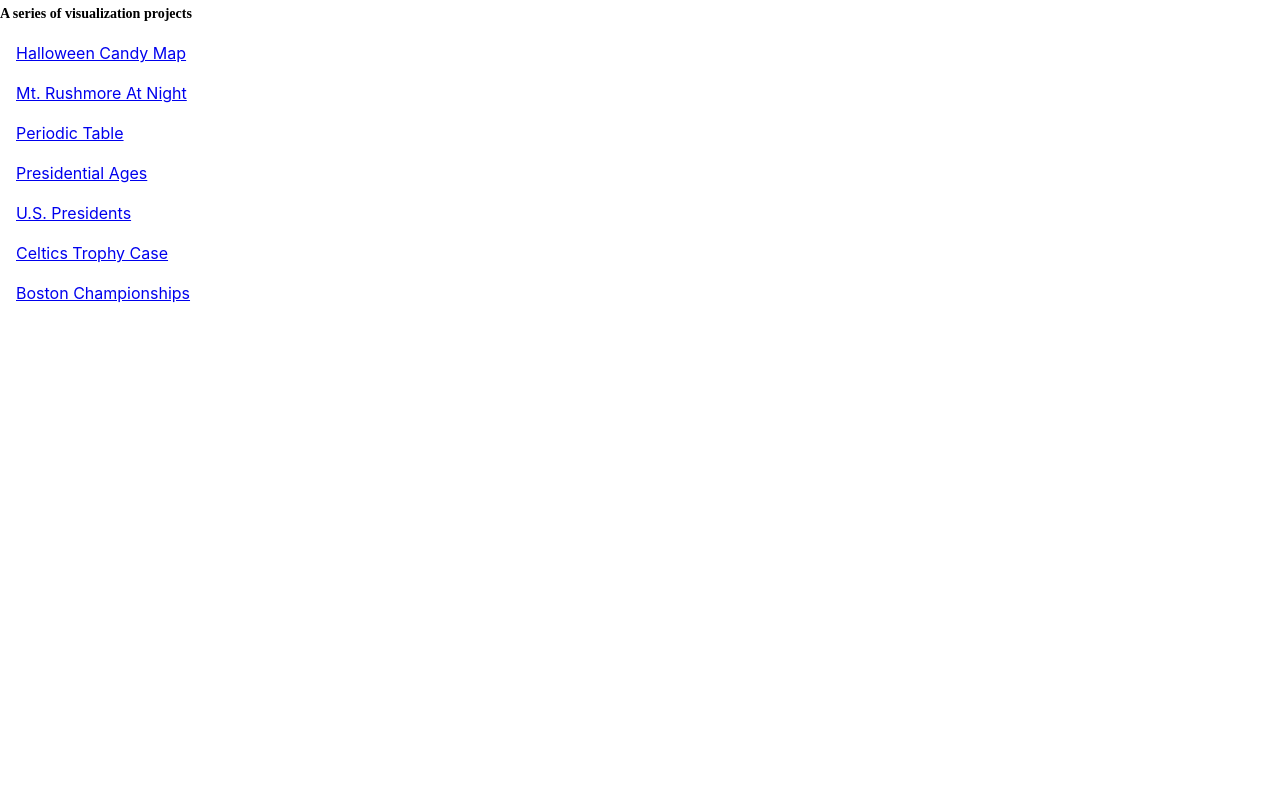
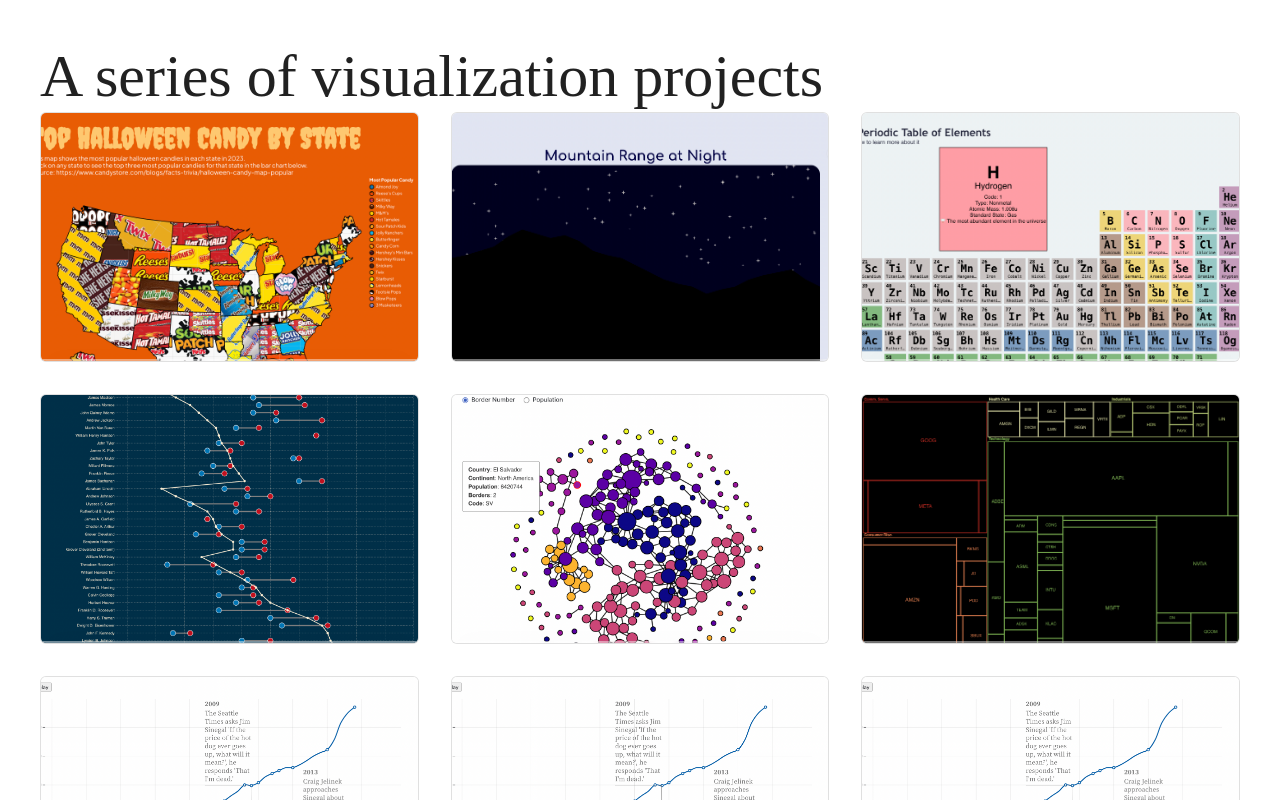
Before and after one commit to kgarrity22/chorts, a React (Vite) app: page /home in a window 1280 px wide. Built offline with nearby package versions, Linux system fonts and the light colour scheme; a web font is replaced by a local one.

Commit message:
feat: add project card styling

```diff
--- a/package.json
+++ b/package.json
@@ -13,7 +13,8 @@
     "@emotion/react": "^11.13.3",
     "@emotion/styled": "^11.13.0",
     "@mui/material": "^6.1.1",
-    "@nivo/core": "^0.87.0",
+    "@nivo/bar": "^0.88.0",
+    "@nivo/core": "^0.88.0",
     "react": "^18.3.1",
     "react-dom": "^18.3.1",
     "react-router-dom": "^6.26.2",
--- /dev/null
+++ b/src/components/project-card.tsx
@@ -0,0 +1,87 @@
+import {
+  Box,
+  Card,
+  CardContent,
+  CardMedia,
+  Link,
+  Typography,
+  useTheme,
+} from "@mui/material";
+
+export const VizCard = ({
+  name,
+  url,
+  img,
+}: {
+  name: string;
+  url: string;
+  img: string;
+}) => {
+  const theme = useTheme();
+  return (
+    <Link href={url}>
+      <Card
+        variant="outlined"
+        sx={{
+          minHeight: 250,
+          maxHeight: 300,
+          position: "relative",
+          // border: "1px solid rgba(255, 255, 255, 0.3)",
+          transition: "0.2s",
+          "&:hover": {
+            transform: "scale(1.1)",
+            ".MuiCardContent-root": {
+              height: 120,
+              bottom: 0,
+              right: 0,
+              left: 0,
+              transition: "0.5s height",
+            },
+            ".text": {
+              opacity: 1,
+              transition: "1s opacity 0.2s",
+            },
+          },
+        }}
+      >
+        <CardMedia
+          component="img"
+          image={`/src/assets/charts-imgs/${img || "costco-hotdog.png"}`}
+          alt={`${name}-viz`} // project name
+          sx={{
+            height: 300,
+            objectFit: "cover",
+            position: "absolute",
+          }}
+        />
+        <CardContent
+          sx={{
+            background: "rgba(255, 255, 255, 0.2)",
+            boxShadow: "0 4px 30px rgba(0, 0, 0, 0.1)",
+            backdropFilter: "blur(5px)",
+            WebkitBackdropFilter: "blur(5px)",
+            border: "1px solid rgba(255, 255, 255, 0.3)",
+            height: 0,
+            padding: 0,
+            position: "absolute",
+            bottom: 0,
+            right: 0,
+            left: 0,
+            "&:last-child": {
+              paddingBottom: 0,
+            },
+          }}
+        >
+          <Box className="text" sx={{ opacity: 0, m: theme.spacing(1) }}>
+            <Typography gutterBottom variant="h5" component="div">
+              {name}
+            </Typography>
+            <Typography variant="body2" sx={{ color: "text.secondary" }}>
+              {url}
+            </Typography>
+          </Box>
+        </CardContent>
+      </Card>
+    </Link>
+  );
+};
--- a/src/home.tsx
+++ b/src/home.tsx
@@ -1,47 +1,81 @@
-import { Box, List, ListItem, Typography } from "@mui/material";
+import { Box, Grid2 as Grid, Typography, useTheme } from "@mui/material";
+import { VizCard } from "./components/project-card";
 
 // TODO: image grid of all the visuals to demo
 export const Home = () => {
   const projects = [
-    { name: "Halloween Candy Map", url: "/candy-map" },
-    { name: "Mt. Rushmore At Night", url: "/mt-rushmore" },
-    { name: "Periodic Table", url: "/periodic-table" },
+    {
+      name: "Halloween Candy Map",
+      url: "/candy-map",
+      img: "halloween-candy.png",
+    },
+    {
+      name: "Mt. Rushmore At Night",
+      url: "/mt-range",
+      img: "mt-range-at-night.png",
+    },
+    {
+      name: "Periodic Table",
+      url: "/periodic-table",
+      img: "periodic-table.png",
+    },
     {
       name: "Presidential Ages",
       url: "https://observablehq.com/@kgarrityviz/presidential-age-ranges-compared-with-u-s-life-exp",
+      img: "presidential-ages.png",
     },
+    {
+      name: "World Network Graph",
+      url: "https://observablehq.com/@kgarrityviz",
+      img: "world-network-graph.png",
+    },
+    {
+      name: "Market Cap by Sector",
+      url: "https://observablehq.com/@kgarrityviz/presidential-age-ranges-compared-with-u-s-life-exp",
+      img: "market-cap-treemap.png",
+    },
+    /////////////////////////////////////
     {
       name: "U.S. Presidents",
       url: "https://observablehq.com/@kgarrityviz/us-presidents",
+      img: "",
+    },
+    {
+      name: "History of the Costco Hotdog",
+      url: "https://observablehq.com/@kgarrityviz/presidential-age-ranges-compared-with-u-s-life-exp",
+      img: "costco-hotdog.png",
     },
     {
       name: "Celtics Trophy Case",
       url: "/celtics-trophy-case",
+      img: "",
     },
-    //
-    { name: "Boston Championships", url: "/boston-championships" },
-    // { name: "", url: "" },
+    {
+      name: "Boston Championships",
+      url: "/boston-championships",
+      img: "",
+    },
+    { name: "Coffee", url: "/coffee", img: "" },
+    { name: "Cocktails", url: "/cocktails", img: "" },
+    { name: "NBA Salaries", url: "/nba-salaries", img: "" },
+    { name: "Oscar Winners", url: "/oscar-winners", img: "" },
   ];
+  const theme = useTheme();
   return (
     <Box
       sx={{
         height: "100%",
-
-        // background:
-        //   "linear-gradient(301deg, rgba(15,5,167,1) 0%, rgba(172,0,198,1) 100%)",
-        // color: "white",
+        margin: theme.spacing(5),
       }}
     >
-      <Typography variant="caption">
-        A series of visualization projects
-      </Typography>
-      <List>
+      <Typography variant="h2">A series of visualization projects</Typography>
+      <Grid container spacing={4}>
         {projects.map((p) => (
-          <ListItem key={p.name}>
-            <a href={p.url}>{p.name}</a>
-          </ListItem>
+          <Grid key={p.name} size={{ xs: 12, sm: 6, md: 4 }}>
+            <VizCard name={p.name} url={p.url} img={p.img} />
+          </Grid>
         ))}
-      </List>
+      </Grid>
     </Box>
   );
 };
```
Also changed, not shown: src/main.tsx (+7 -2 lines), 1 other file (tests, documents, lock files or other folders).
